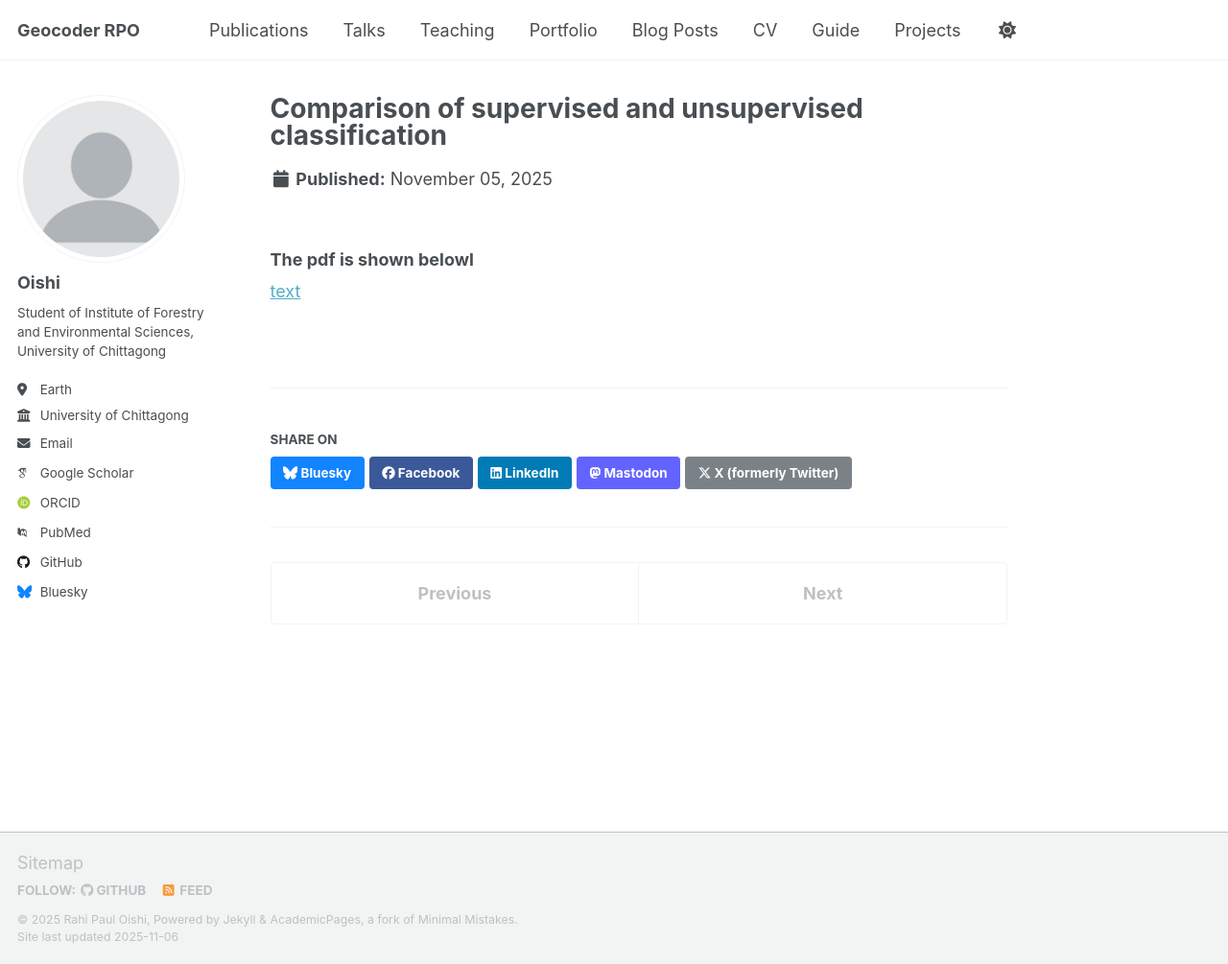
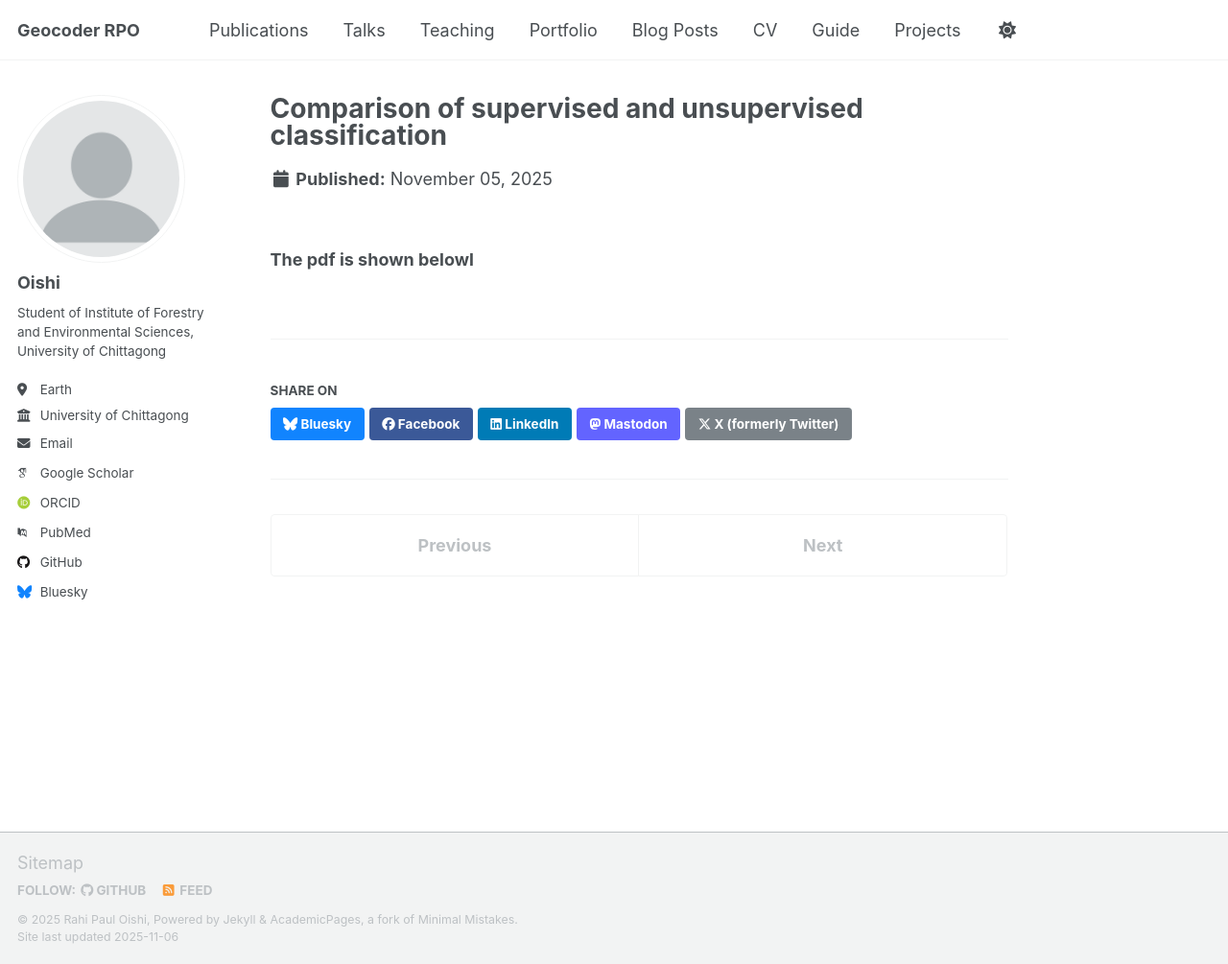
Before and after one commit to oishi-12/oishi-12.github.io, a Jekyll site: the page built from _projects/2025-11-05-pdf.md, in a window 1280 px wide and 1005 px high. Shown: the whole window at 96% size. Built offline with Jekyll 4.4.1, drawn with Linux system fonts in a browser that asks for light colours; some web fonts are replaced; a script that is not in the unit is left out.

Commit message:
pdf commit

```diff
--- a/_projects/2025-11-05-pdf.md
+++ b/_projects/2025-11-05-pdf.md
@@ -3,7 +3,7 @@ title: "Comparison of supervised and unsupervised classification"
 layout: single
 author_profile: true
 excerpt: "See the pdf here"
+paperurl: 'https://oishi-12.github.io/files/Report.pdf'
 ---
 
 ### The pdf is shown belowl
-[text](../files/Report.pdf)
```
